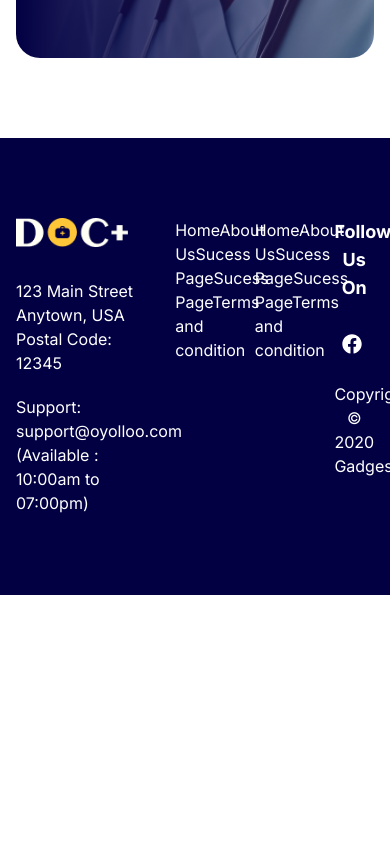
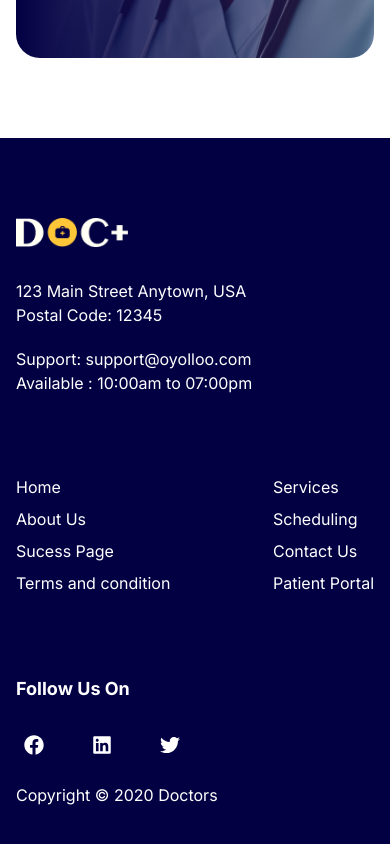
Before and after one commit to tahfeezmizan/doctors, a React (Vite) app: page / in a window 390 px wide. Shown: the part 5550-6394 px from the top of the page. Before the commit the page ends 6145 px from the top, so only its background shows below. Built offline with nearby package versions, Linux system fonts and the light colour scheme.

Commit message:
complete footer with responsive

```diff
--- a/index.html
+++ b/index.html
@@ -2,7 +2,7 @@
 <html lang="en">
   <head>
     <meta charset="UTF-8" />
-    <link rel="icon" type="image/svg+xml" href="/vite.svg" />
+    <link rel="icon" type="image/svg+xml" href="" />
     <meta name="viewport" content="width=device-width, initial-scale=1.0" />
     <title>Healthcare landing Page</title>
   </head>
--- a/src/pages/Home/Footer.jsx
+++ b/src/pages/Home/Footer.jsx
@@ -14,11 +14,13 @@ const Footer = () => {
                     <p className="text-base font-normal">(Available : 10:00am to 07:00pm) </p>
                 </div>
                 <div className="col-span-1">
-                    <Link>Home</Link>
-                    <Link>About Us</Link>
-                    <Link>Sucess Page</Link>
-                    <Link>Sucess Page</Link>
-                    <Link>Terms and condition</Link>
+                    <div className="">
+                        {/* <Link>Home</Link>
+                        <Link>About Us</Link>
+                        <Link>Sucess Page</Link>
+                        <Link>Sucess Page</Link>
+                        <Link>Terms and condition</Link> */}
+                    </div>
                 </div>
                 <div className="col-span-1">
                     <Link>Home</Link>
--- /dev/null
+++ b/src/pages/Home/Footes.jsx
@@ -0,0 +1,51 @@
+import { Link } from "react-router-dom";
+import logo from "../../assets/logo light.png";
+import { FaFacebook, FaLinkedin, FaTwitter } from "react-icons/fa";
+
+
+const Footes = () => {
+    return (
+        <div className="bg-[#020043] py-20 text-white font-Inter">
+            <div className="container">
+                <div className="grid grid-cols-1 md:grid-cols-5 gap-6">
+                    <div className="col-span-2">
+                        <img src={logo} alt="Logo" className="w-28 h-auto mb-8" />
+                        <p className="text-base pb-5 font-normal">123 Main Street Anytown, USA <br />Postal Code: 12345</p>
+                        <p className="text-base font-normal">Support: support@oyolloo.com</p>
+                        <div className="text-base font-normal">Available : 10:00am to 07:00pm</div>
+                    </div>
+                    <div className="col-span-1">
+                        <div className="flex  flex-col space-y-2 mt-14">
+                            <Link>Home</Link>
+                            <Link>About Us</Link>
+                            <Link>Sucess Page</Link>
+                            <Link>Terms and condition</Link>
+                        </div>
+                    </div>
+                    <div className="col-span-1">
+                        <div className="flex  flex-col space-y-2 mt-14">
+                            <Link>Services</Link>
+                            <Link>Scheduling</Link>
+                            <Link>Contact Us</Link>
+                            <Link>Patient Portal</Link>
+                        </div>
+                    </div>
+                    <div className="col-span-1">
+                        <nav className="flex flex-col">
+                            <header className="text-lg font-bold mt-14  mb-6">Follow Us On</header>
+
+                            <div className="flex items-center gap-8 text-xl text-white mb-5">
+                                <p className=" rounded-full p-2"><FaFacebook /></p>
+                                <p className="rounded-full p-2"><FaLinkedin /></p>
+                                <p className=" rounded-full p-2"><FaTwitter /></p>
+                            </div>
+                            <p className="font-Roboto">Copyright © 2020 Doctors</p>
+                        </nav>
+                    </div>
+                </div>
+            </div>
+        </div>
+    );
+};
+
+export default Footes;
--- a/src/pages/Home/Home.jsx
+++ b/src/pages/Home/Home.jsx
@@ -7,6 +7,7 @@ import Testimonial from './Testimonial';
 import FaqSection from './FaqSection';
 import Appointment from './Appointment';
 import Footer from './Footer';
+import Footes from './Footes';
 
 const Home = () => {
     return (
@@ -20,7 +21,8 @@ const Home = () => {
             <Testimonial />
             <FaqSection />
             <Appointment />
-            <Footer />
+            {/* <Footer /> */}
+            <Footes />
         </div>
     );
 };
```
